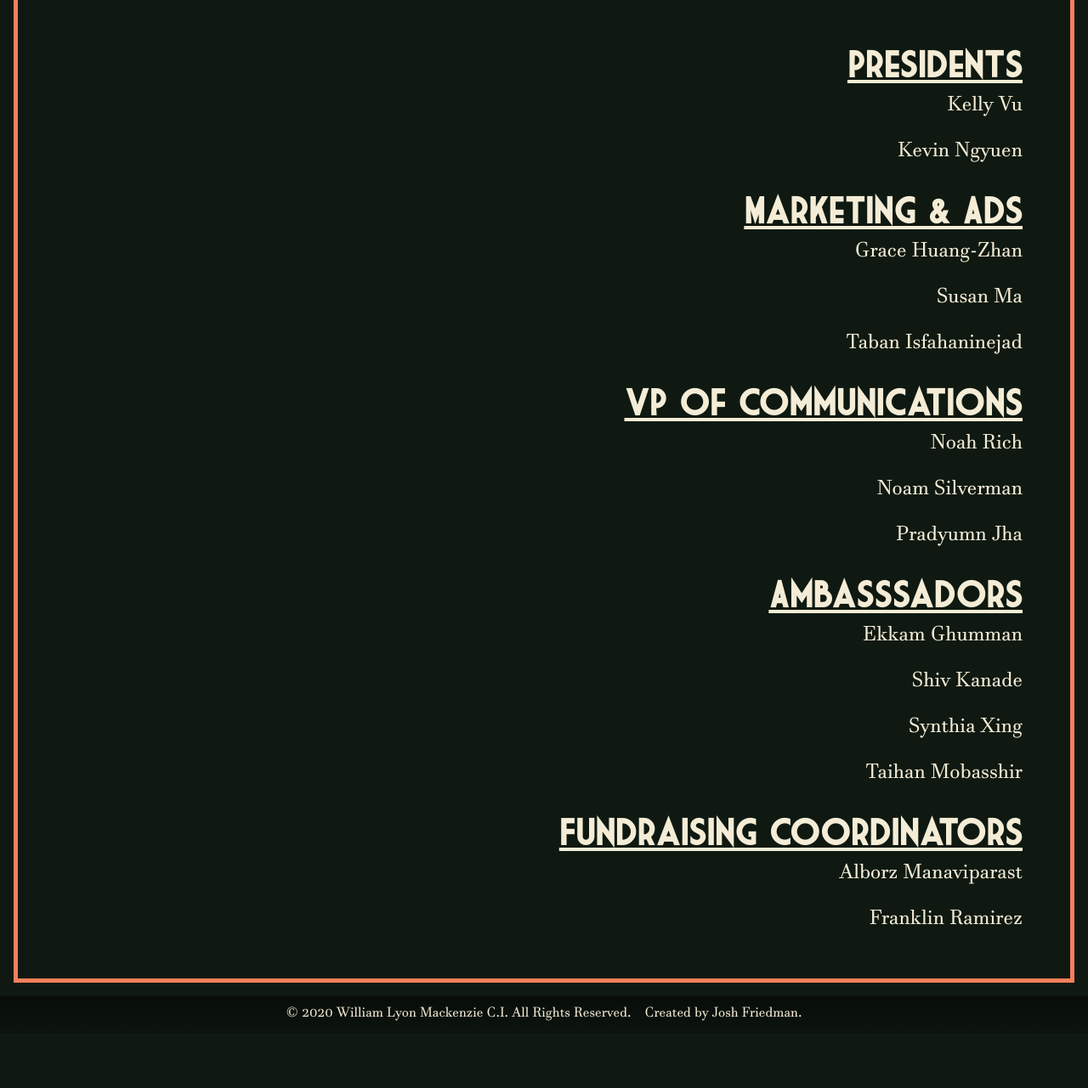
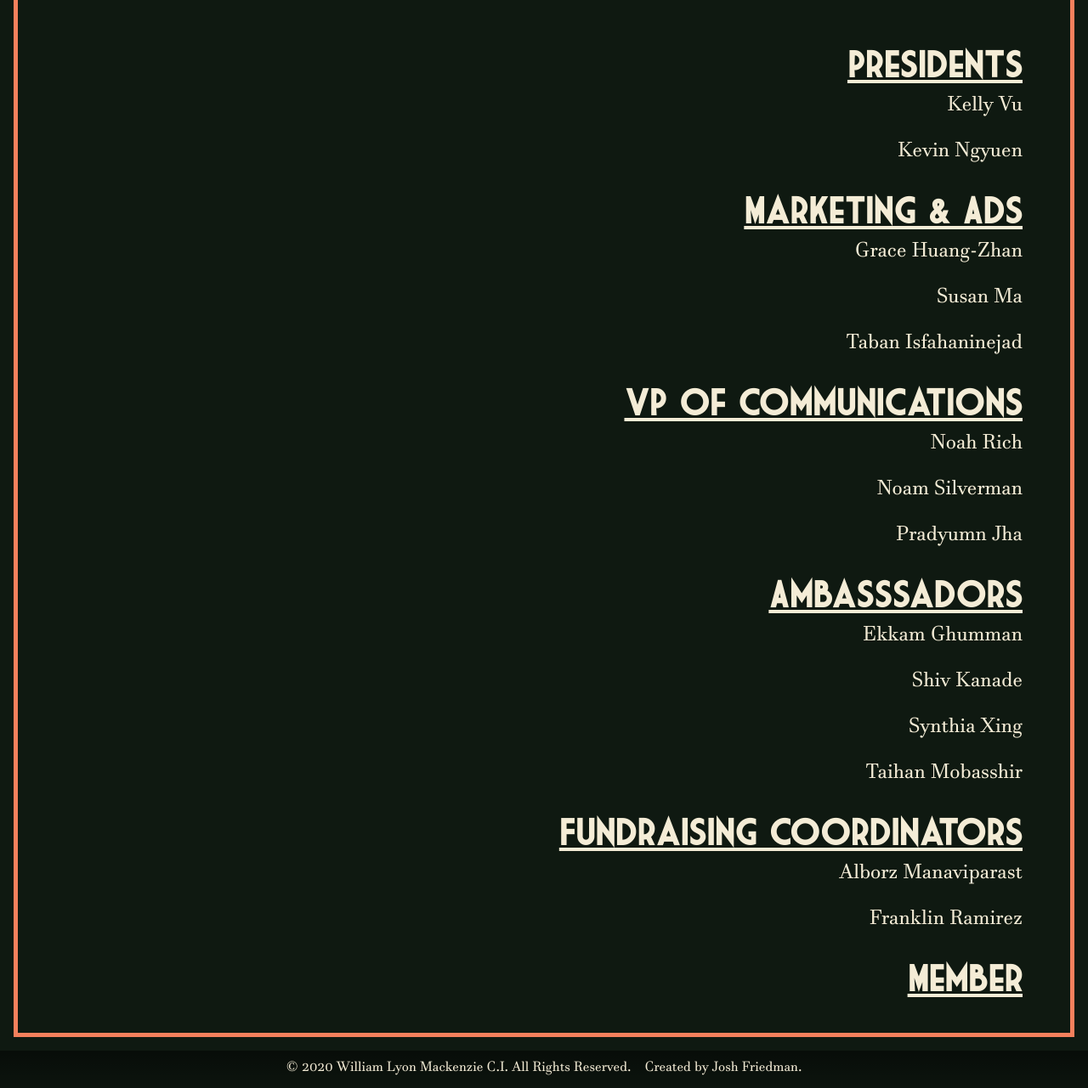
Before and after one commit to Jwiggiff/macyearbook, a Jekyll site: the page built from pages/_clubs/ted-club.html, in a window 1280 px wide, cut to the strip 199-1480 px from the top of the page. Shown: the whole strip at 85% size. Built offline with Jekyll 4.4.1, drawn with Linux system fonts in a browser that asks for light colours; before the commit the page ends 1416 px from its top, so only the background shows below that.

Commit message:
fix some club page stuff

```diff
--- a/_layouts/club.html
+++ b/_layouts/club.html
@@ -13,7 +13,7 @@ layout: default
       {%- assign role = member.Role -%}
       {%- assign roles = role | concat: roles -%}
     {%- endfor -%}
-    {%- assign roles = roles | uniq | reverse -%}
+    {%- assign roles = roles | uniq | reverse | where_exp: "role", "role != 'Member'" | push: "Member" -%}
     {%- for role in roles -%}
       {%- assign members = site.data[page.file_name] | where: "Role",role | uniq | sort_natural -%}
       <h2>
--- a/_sass/page.scss
+++ b/_sass/page.scss
@@ -399,6 +399,10 @@
     }
     .members ul {
       list-style: none;
+
+      li {
+        text-transform: capitalize;
+      }
     }
 
     .image-container {
```
